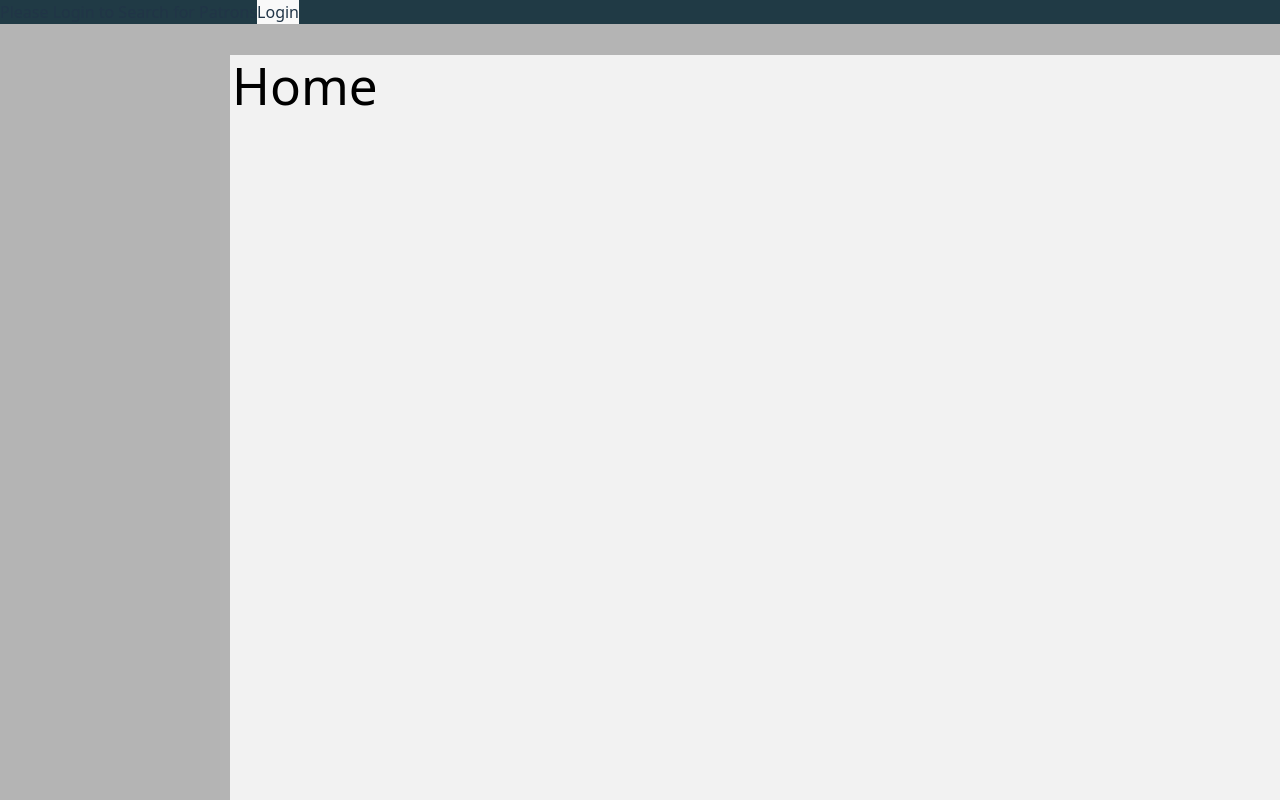
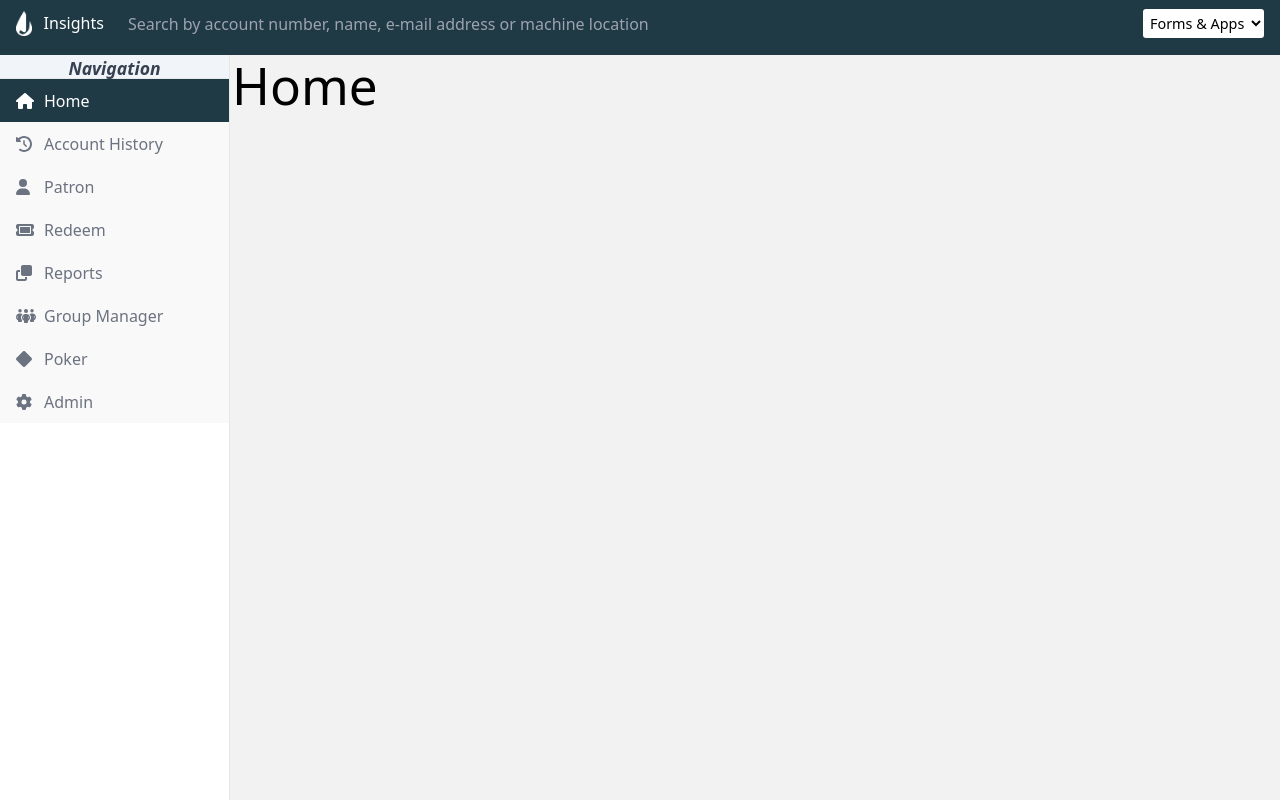
Before and after one commit to IsidroPaniagua07/insights-v2, a React (Vite) app: page / in a window 1280 px wide. Built offline with nearby package versions, Linux system fonts and the light colour scheme.

Commit message:
turned off auth check until its implemented

```diff
--- a/src/components/Navigation/Sidebar/Sidebar.jsx
+++ b/src/components/Navigation/Sidebar/Sidebar.jsx
@@ -10,17 +10,17 @@ const Sidebar = () => {
   const currentPath = location.pathname.toLowerCase();
   console.log(currentPath)
   const { isAuthenticated, login, logout } = useAuth();
-    if (!isAuthenticated) {
-      return (
-      <>
-          <nav>
-        <div className="flex flex-col gap-2 items-center">
+    // if (!isAuthenticated) {
+    //   return (
+    //   <>
+    //       <nav>
+    //     <div className="flex flex-col gap-2 items-center">
 
-        </div>
-      </nav>
-      </>
-      )
-    }
+    //     </div>
+    //   </nav>
+    //   </>
+    //   )
+    // }
 
   const options = [
     {label: 'Home', link: '/', icon: faHouse},
--- a/src/components/Navigation/Topbar/Topbar.jsx
+++ b/src/components/Navigation/Topbar/Topbar.jsx
@@ -9,18 +9,18 @@ const Topbar = () => {
     login(userData);
   };
 
-  if (!isAuthenticated) {
-    return (
-      <>
-        <nav className='flex flex-row bg-[#203A45]'>
-          <p>
-          Please Login to Search for Patrons
-          </p>
-            <button onClick={handleLogin}>Login</button>
-        </nav>
-      </>
-    )
-  }
+  // if (!isAuthenticated) {
+  //   return (
+  //     <>
+  //       <nav className='flex flex-row bg-[#203A45]'>
+  //         <p>
+  //         Please Login to Search for Patrons
+  //         </p>
+  //           <button onClick={handleLogin}>Login</button>
+  //       </nav>
+  //     </>
+  //   )
+  // }
 
 
   const options = [
```
Also changed, not shown: src/components/Navigation/Sidebar/Sidebar.module.css (deleted, +0 -20 lines), src/components/Navigation/Topbar/Topbar.module.css (deleted, +0 -8 lines), 1 other file (tests, documents, lock files or other folders).
